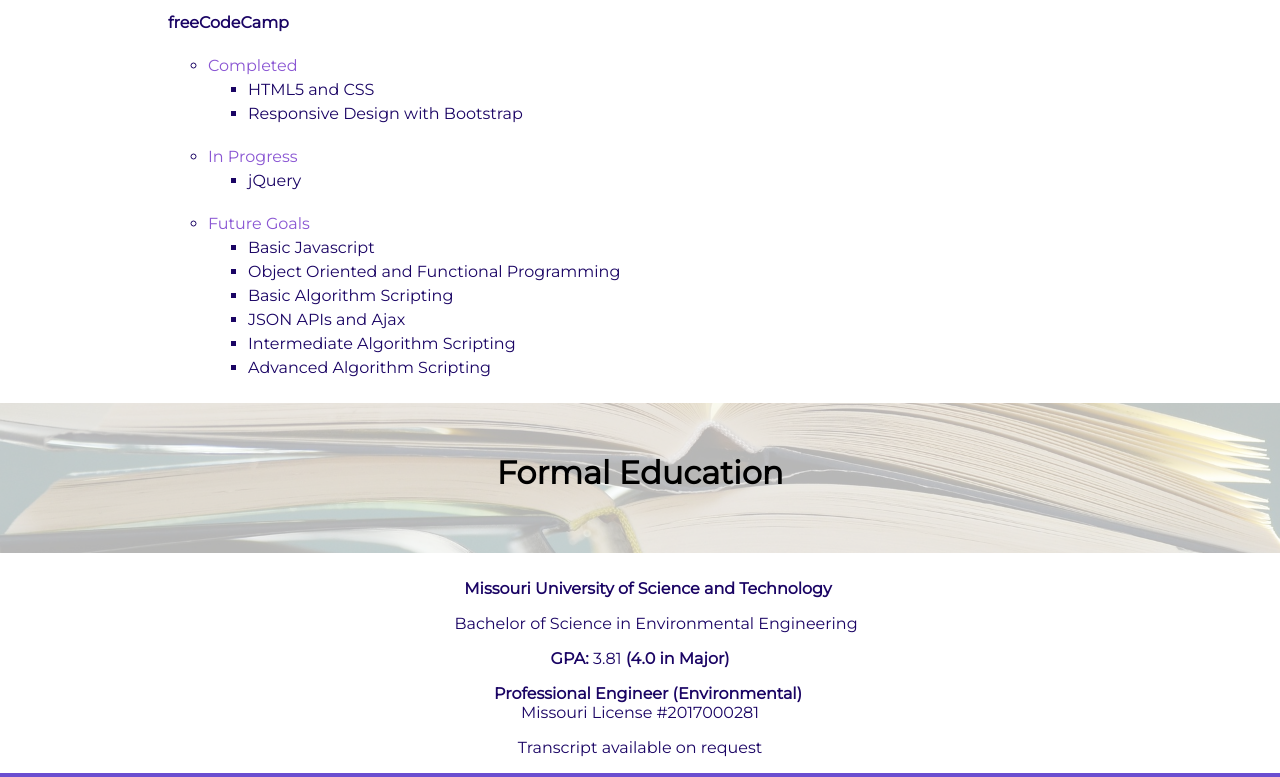
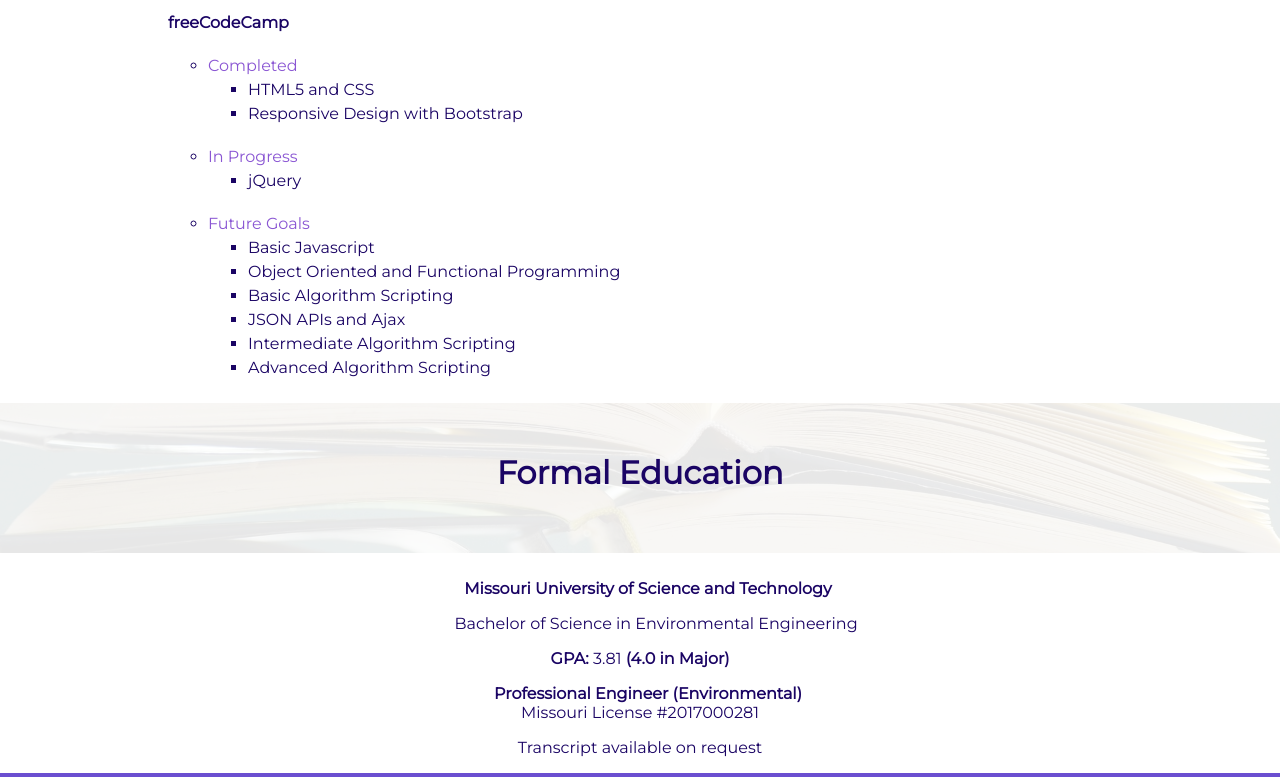
Before and after one commit to CailieAC/CailieAC.web, a plain HTML site: page education.html in a window 1280 px wide. Shown: the part 821-1598 px from the top of the page. Drawn offline with Linux system fonts and the light colour scheme.

Commit message:
Adjust Parallax Headers

```diff
--- a/cac.css
+++ b/cac.css
@@ -308,9 +308,9 @@ td.newtitle {
 #parallaxheader {
 	position: relative;
 	padding-top: 50px;
-	color: black;
+	color: #1A0464;
 	text-align: center;
-	background: rgba(255,255,255,0.7);
+	background: rgba(255,255,255,0.9);
 	height: 150px;
 }
 .parallaxcode {
@@ -442,9 +442,9 @@ td.newtitle {
 	#parallaxheader {
 		position: relative;
 		padding-top: 50px;
-		color: black;
+		color: #1A0464;
 		text-align: center;
-		background: rgba(255,255,255,0.7);
+		background: rgba(255,255,255,0.9);
 		height: 150px;
 	}
 	.parallaxcode {
```
